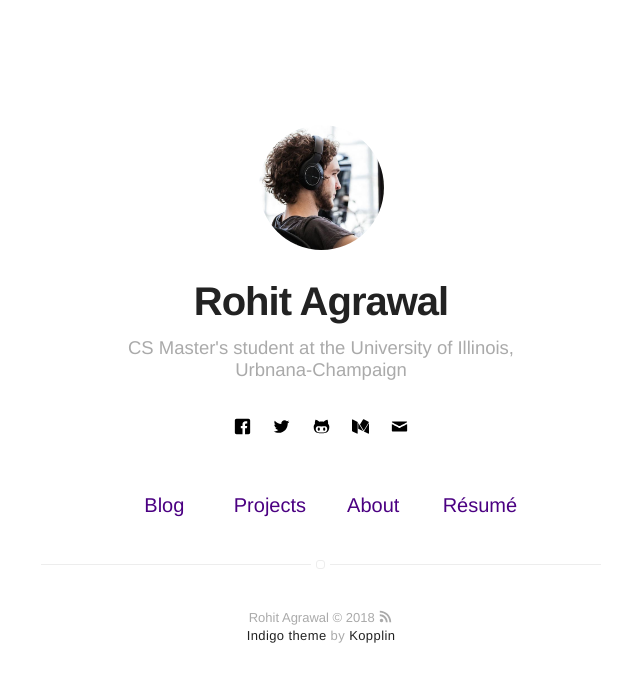
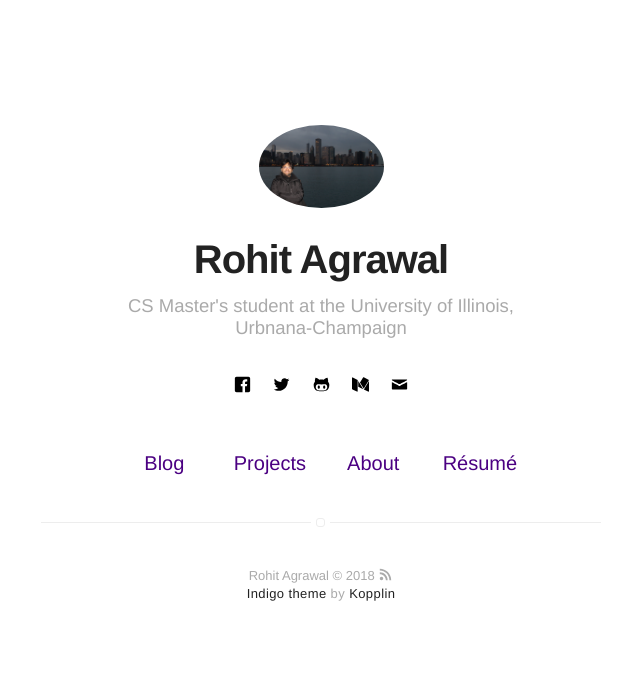
Before and after one commit to rohitagr7/rohitagr7.github.io, a Jekyll site: the page built from index.html, in a window 1280 px wide. Shown: the top 682 px of the page, without its empty margins (319-959 px from the left). Built offline with Jekyll 4.4.1, drawn with Linux system fonts in a browser that asks for light colours.

Commit message:
Update _config.yml

```diff
--- a/_config.yml
+++ b/_config.yml
@@ -8,7 +8,7 @@ description: A blog about technology and stuff related
 # if it's an external image, update below for true
 # better with square images
 external-image: false
-picture: assets/images/profile.jpg
+picture: assets/images/IMG_1689.jpg
 
 # If you want to include your resume, set to true
 # and specify source (external or local).
```
